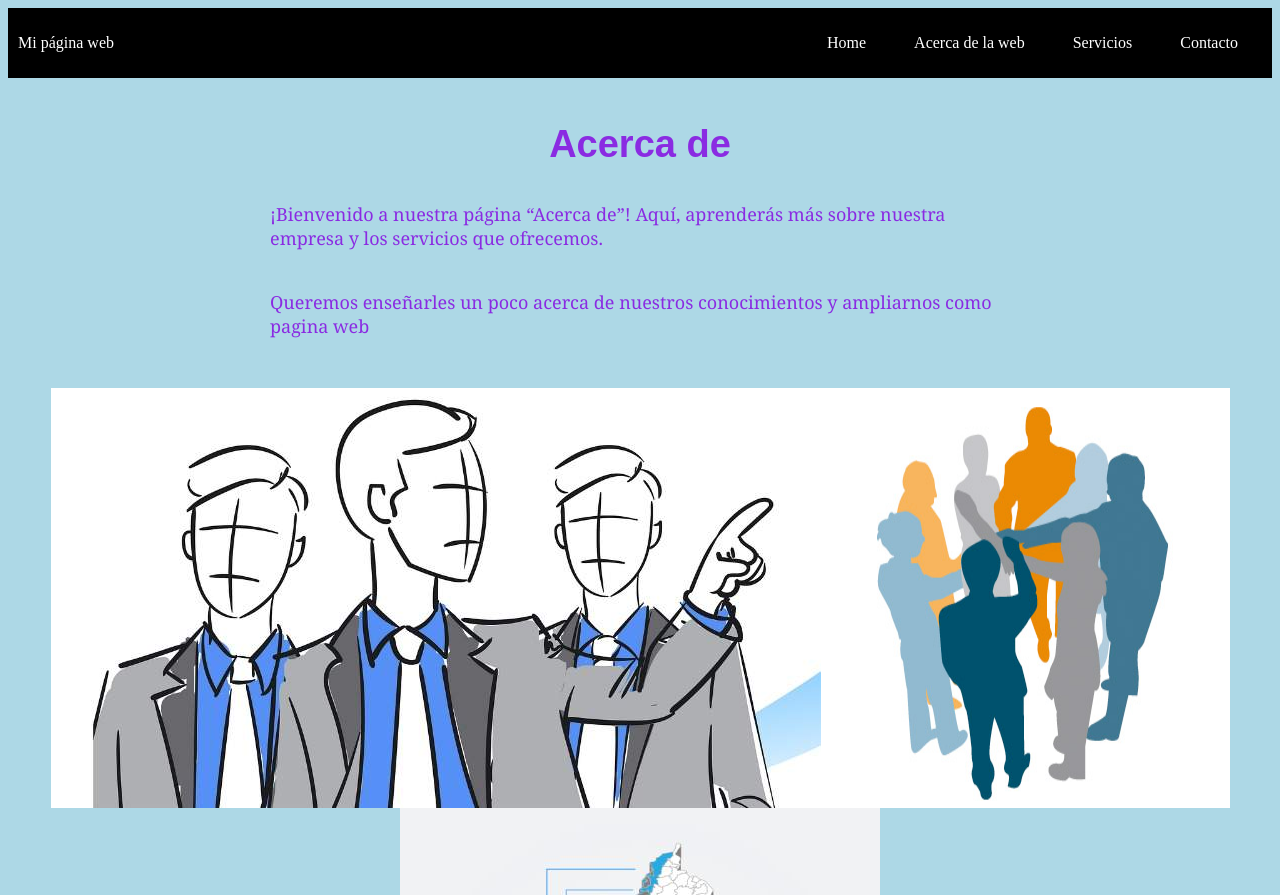
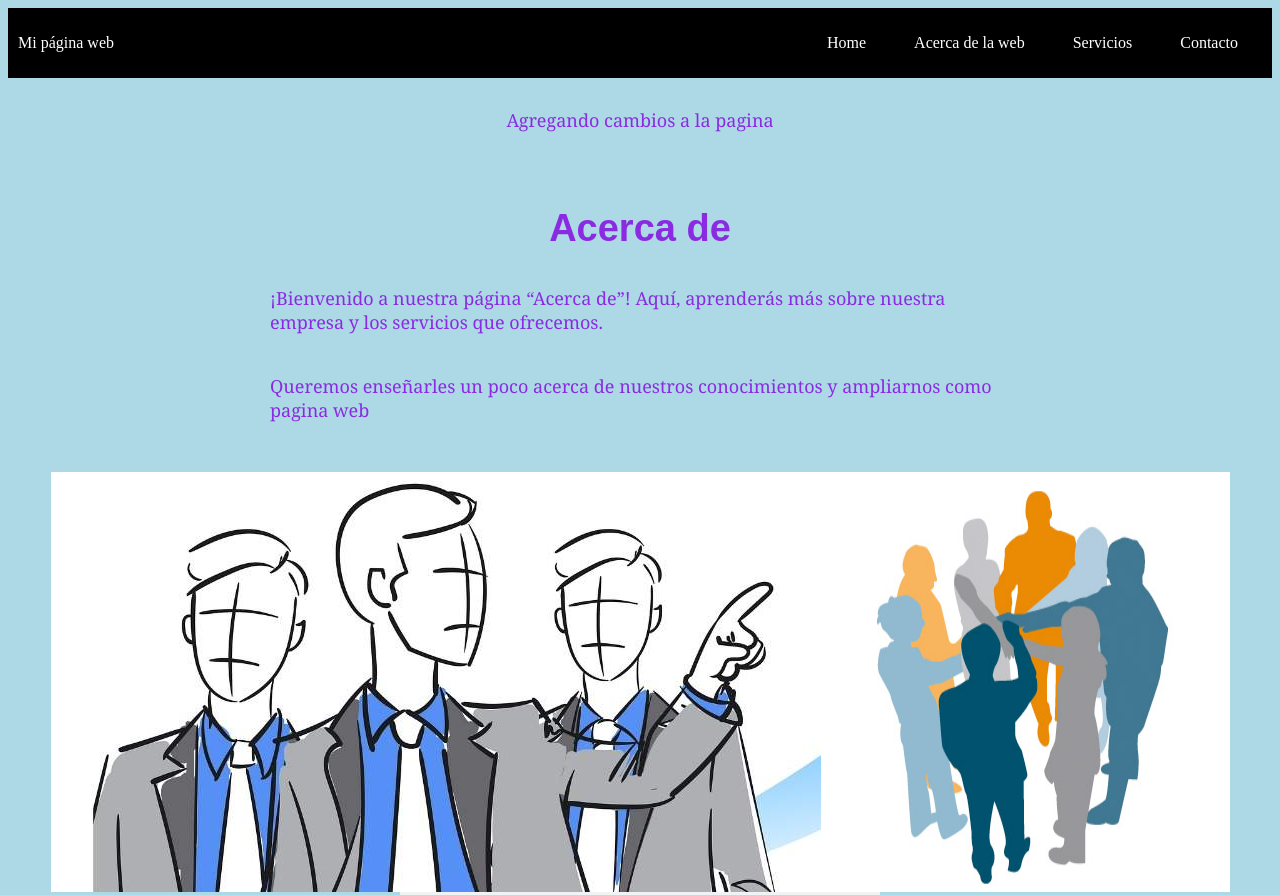
Before and after one commit to brandoncano2/Seccion-5, a plain HTML site: page acerca.html in a window 1280 px wide. Shown: the top 895 px of the page. Drawn offline with Linux system fonts and the light colour scheme.

Commit message:
Mi primera confirmación de actualización

```diff
--- a/acerca.html
+++ b/acerca.html
@@ -1,4 +1,4 @@
-<!DOCTYPE html>
+<html>
 <html lang="es">
 <HEAD>
     <meta charset="UTF-8">
@@ -18,6 +18,10 @@
               </ul>
         </nav>
     </div>
+
+    <div class="getting">
+        <p>Agregando cambios a la pagina</p>
+    </div>
     <div class="container">
         <h1>Acerca de</h1>
          <p>¡Bienvenido a nuestra página “Acerca de”! Aquí, aprenderás más sobre nuestra empresa y los servicios que ofrecemos.</p>
@@ -28,6 +32,8 @@
         <img src="img/empresa2.jpg" alt="Criterios" />
         <img src="img/empresa3.jpg" alt="Localización" />
        </div>
+
     <link rel="stylesheet" href="estilos.css">
+
 </body>
 </html>
--- a/estilos.css
+++ b/estilos.css
@@ -144,3 +144,7 @@ p{
       header{
         display: flex;
       }
+
+      .getting{
+        text-align: center;
+      }
```
